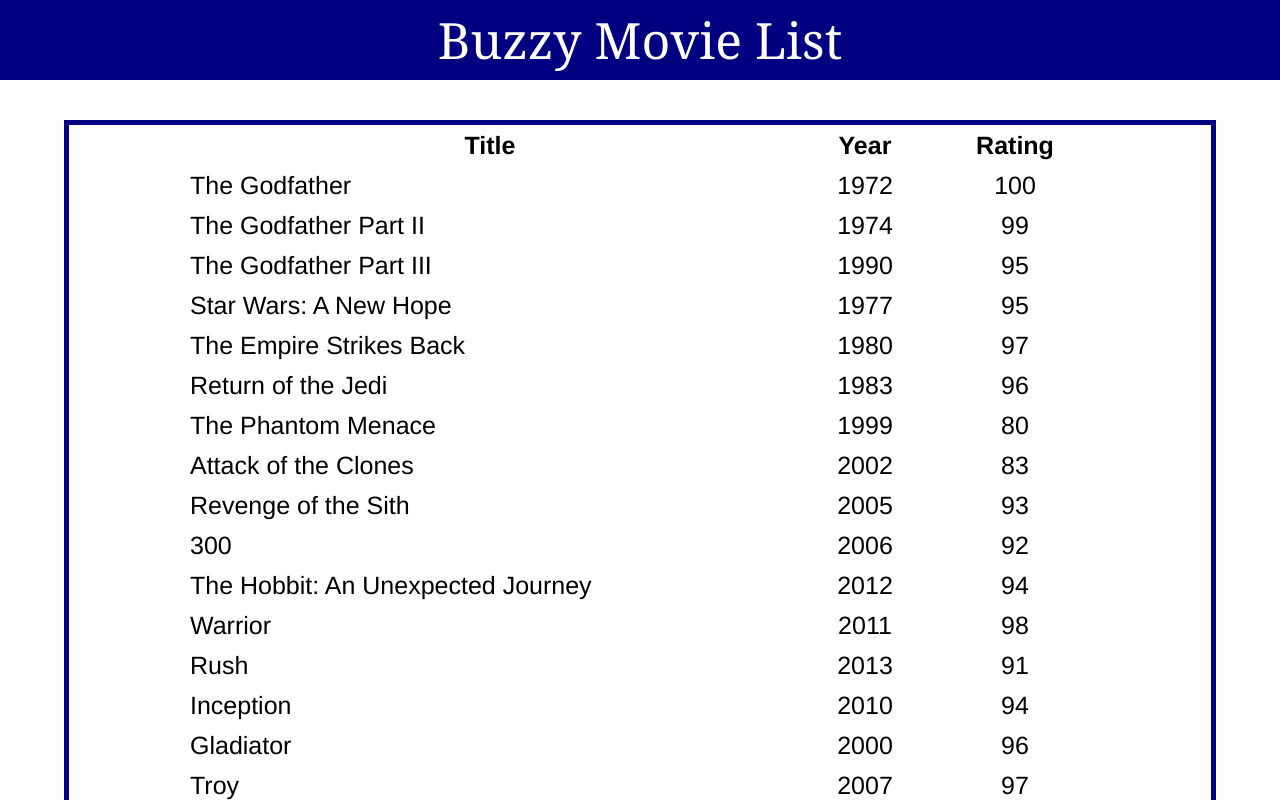
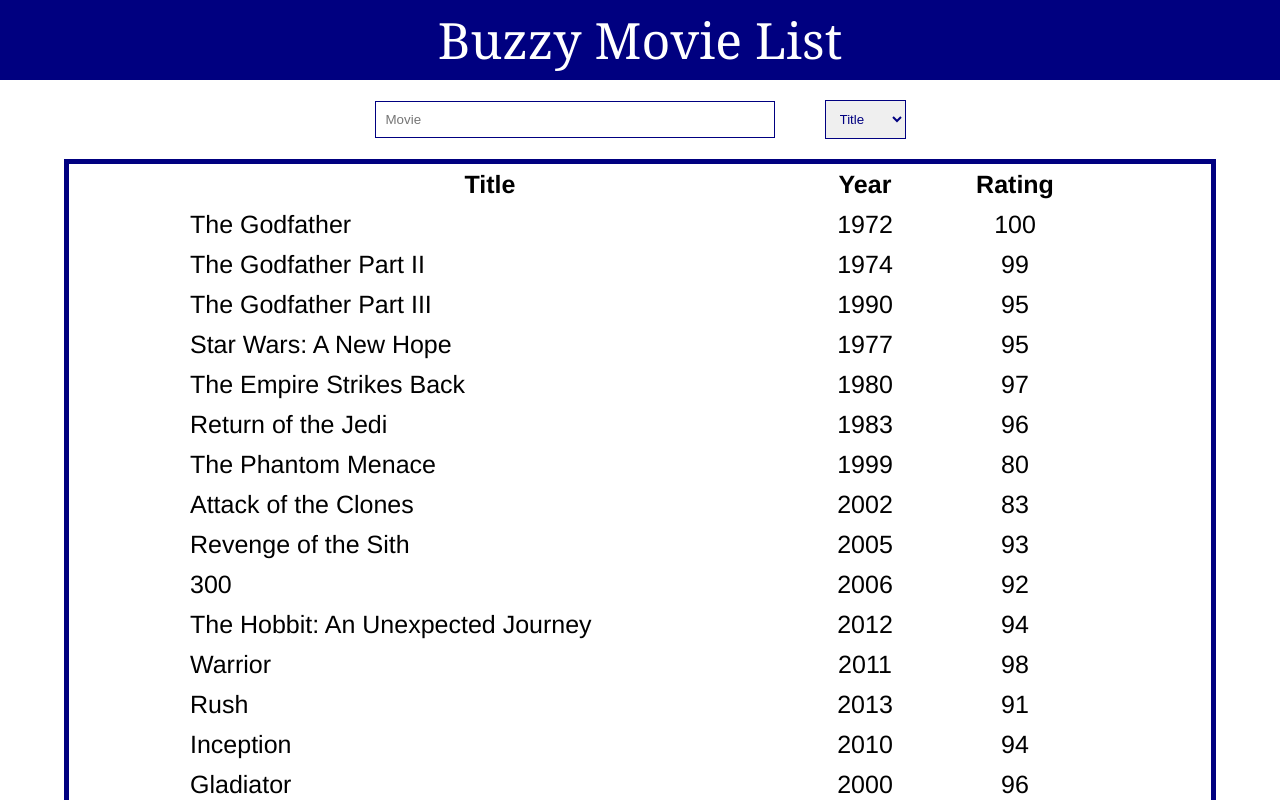
Before and after one commit to nbbuzzy1/movie-app, an Angular app: page / in a window 1280 px wide. Shown: the top 800 px of the page. Built offline with nearby package versions, Linux system fonts and the light colour scheme.

Commit message:
added movie filters to movie-list component

```diff
--- a/src/app/movie-list/movie-list.component.html
+++ b/src/app/movie-list/movie-list.component.html
@@ -1,3 +1,11 @@
+<div class="movieFilters">
+  <input class="movieSearch" type="text" placeholder="Movie">
+  <select class="sort">
+    <option value="title">Title</option>
+    <option value="year">Year</option>
+    <option value="rating">Rating</option>
+  </select>
+</div>
 <div class="movieListContainer">
   <div class="movieListLabels">
     <div class="titleLabel">Title</div>
--- a/src/app/movie-list/movie-list.component.sass
+++ b/src/app/movie-list/movie-list.component.sass
@@ -1,6 +1,24 @@
+.movieFilters
+  display: flex
+  align-items: center
+  justify-content: center
+  margin: 20px auto
+
+.movieSearch
+  border: 1px solid navy
+  color: navy
+  width: 400px
+  margin-right: 50px
+  padding: 10px
+
+.sort
+  border: 1px solid navy
+  color: navy
+  padding: 10px
+
 .movieListContainer
   border: 5px solid navy
-  margin: 40px auto
+  margin: 0 auto 40px auto
   max-width: 90%
 
 .movieListLabels
```
